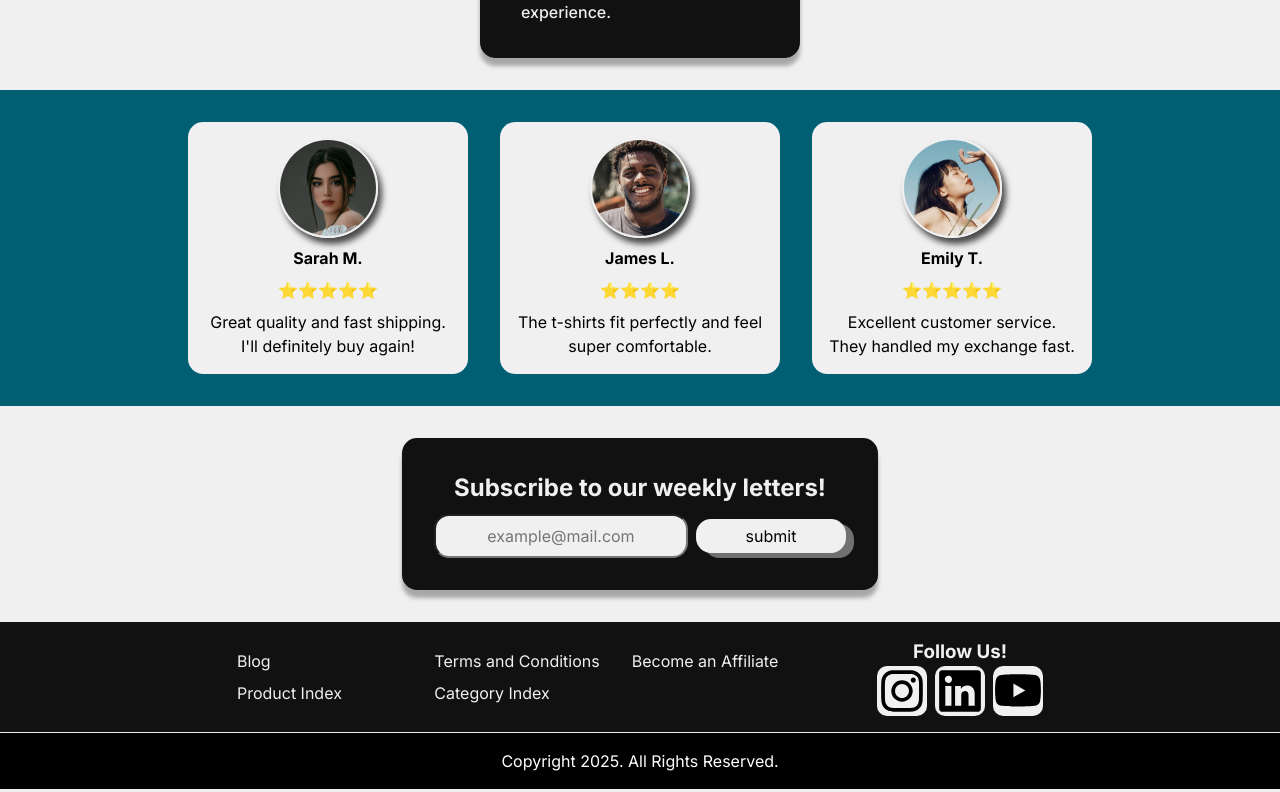
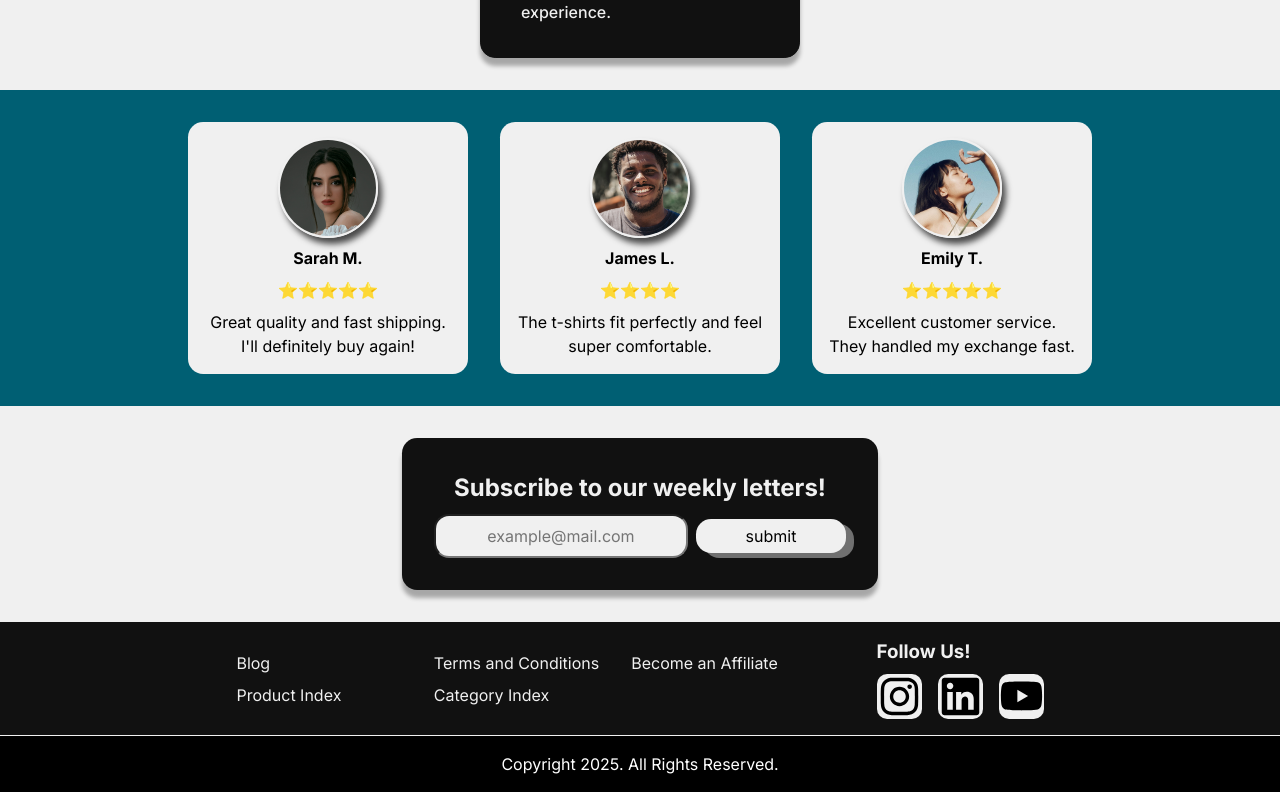
Before and after one commit to Exemption6877/odin-shopping-cart, a React (Vite) app: page / in a window 1280 px wide. Shown: the part 926-1718 px from the top of the page. Built offline with nearby package versions, Linux system fonts and the light colour scheme.

Commit message:
Fix media icons

```diff
--- a/src/components/Navigation/Footer.module.css
+++ b/src/components/Navigation/Footer.module.css
@@ -35,7 +35,8 @@
 .media {
   display: flex;
   flex-direction: column;
-  align-items: center;
+  align-items: flex-start;
+  gap: var(--text-gap);
 }
 
 .media > h3 {
@@ -44,7 +45,7 @@
 
 .wrapper {
   display: flex;
-  gap: var(--text-gap);
+  gap: var(--padding-s);
 }
 
 .wrapper > a {
@@ -52,11 +53,10 @@
   align-items: center;
   background-color: var(--secondary-color);
   border-radius: 1ch;
-  gap: var(--text-gap);
 }
 
 .wrapper > a > img {
-  width: 50px;
+  width: 45px;
 }
 
 @media (max-width: 1080px) {
```
